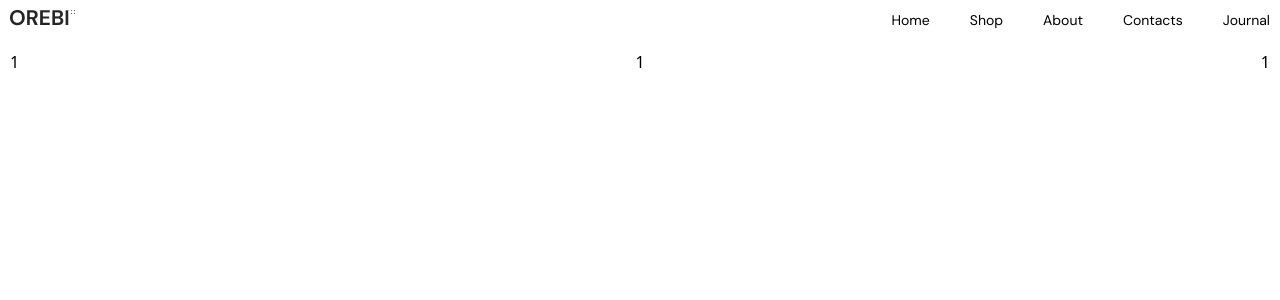
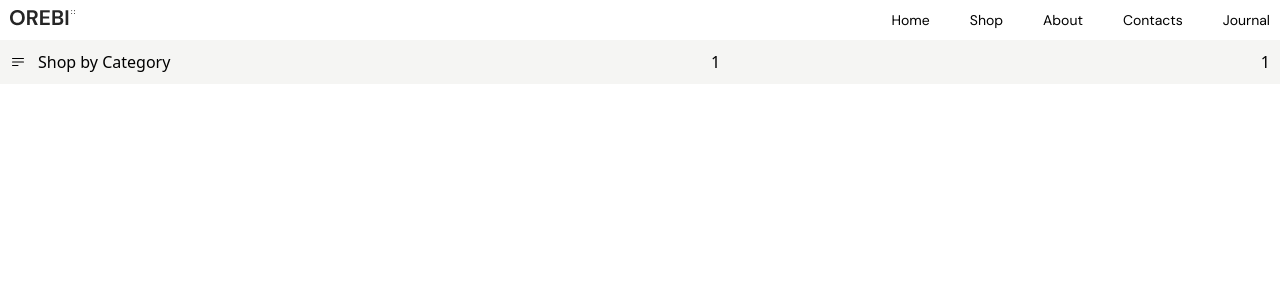
Before and after one commit to dev-abdullah018/orebi, a React (Vite) app: page / in a window 1280 px wide. Shown: the top 300 px of the page. Built offline with nearby package versions, Linux system fonts and the light colour scheme; some icons are missing.

Commit message:
update-header-dropdown

```diff
--- /dev/null
+++ b/src/components/layout/Dropdown.jsx
@@ -0,0 +1,22 @@
+import PropTypes from "prop-types";
+
+const Dropdown = ({ children, className, titleicon, titletext, onClick }) => {
+  return (
+    <>
+      <div onClick={onClick} className={className}>
+        <p className="flex gap-3 items-center"><span>{titleicon}</span> {titletext}</p>
+        {children}
+      </div>
+    </>
+  );
+};
+
+Dropdown.propTypes = {
+  children: PropTypes.node.isRequired,
+  className: PropTypes.string.isRequired,
+  titleicon: PropTypes.node.isRequired,
+  titletext: PropTypes.node.isRequired,
+  onClick: PropTypes.func.isRequired,
+};
+
+export default Dropdown;
--- a/src/components/layout/Flex.jsx
+++ b/src/components/layout/Flex.jsx
@@ -3,7 +3,7 @@ import PropTypes from 'prop-types';
 const Flex = ({ children,className }) => {
   return (
     <>
-      <div className={className}>{children}</div>
+      <div className={`flex ${className}`}>{children}</div>
     </>
   );
 };
--- a/src/components/layout/Header.jsx
+++ b/src/components/layout/Header.jsx
@@ -1,18 +1,47 @@
-import Container from "./Container"
-import Flex from "./Flex"
+import Container from "./Container";
+import Dropdown from "./Dropdown";
+import Flex from "./Flex";
+import { HiBars3BottomLeft } from "react-icons/hi2";
+import List from "./List";
+import ListItem from "./ListItem";
+import { useState } from "react";
 
 const Header = () => {
+  let [show, setShow] = useState(false);
+
+  let handleDropdown =()=>{
+    setShow(!show)
+   }
   return (
-    <>
+    <div className="bg-[#F5F5F3]">
       <Container>
-      <Flex className="flex justify-between">
-       <h1>1</h1>
-       <h1>1</h1>
-       <h1>1</h1>
+      <Flex className="justify-between">
+        <div >
+        <Dropdown onClick={handleDropdown} titleicon={<HiBars3BottomLeft />} titletext="Shop by Category">
+            {
+              show && (
+            <List className="absolute">
+              <ListItem itemname="Accesories"/>
+              <ListItem itemname="Accesories"/>
+              <ListItem itemname="Accesories"/>
+            </List>
+              )
+            }
+        </Dropdown>
+        </div>
+        <div>1</div>
+        <div>1</div>
       </Flex>
-      </Container>
-    </>
-  )
-}
+    </Container>
+    </div>
+  );
+};
 
-export default Header
+export default Header;
+
+// export default Header;
+
+
+{/* <Dropdown className="flex gap-3 items-center">
+<HiBars3BottomLeft/> Shop by Category
+</Dropdown> */}
```
